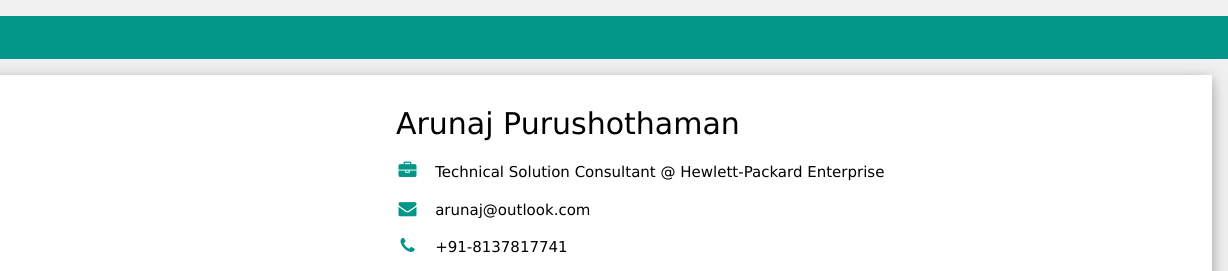
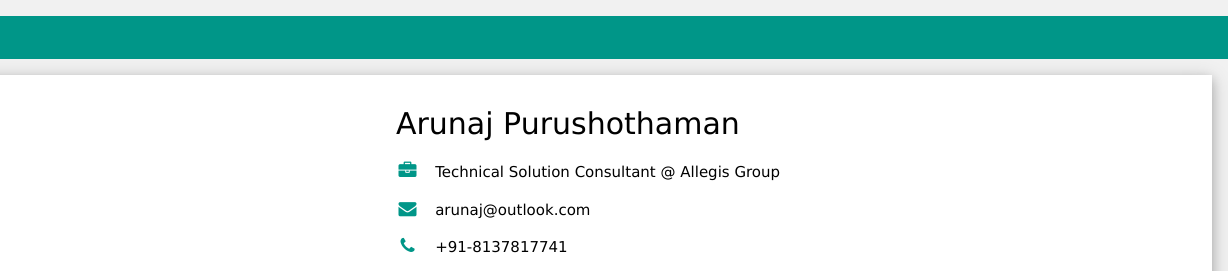
Before and after one commit to arunaj-1989/html-static-page, a plain HTML site: page index.html in a window 1280 px wide. Shown: the top 271 px of the page, 52-1280 px from the left. Drawn offline with nearby package versions, Linux system fonts and the light colour scheme.

Commit message:
Update index.html
company changes

```diff
--- a/index.html
+++ b/index.html
@@ -34,7 +34,7 @@ body, h1, h2, h3, h4, h5, h6  {font-family: Verdana, Geneva, sans-serif;}
       </div>
       <div class="w3-twothird w3-container">
         <h2>Arunaj Purushothaman</h2>
-        <p><i class="fa fa-briefcase fa-fw w3-margin-right w3-large w3-text-teal"></i>Technical Solution Consultant @ Hewlett-Packard Enterprise</p>
+        <p><i class="fa fa-briefcase fa-fw w3-margin-right w3-large w3-text-teal"></i>Technical Solution Consultant @ Allegis Group</p>
         <p><i class="fa fa-envelope fa-fw w3-margin-right w3-large w3-text-teal"></i>arunaj@outlook.com</p>
         <p><i class="fa fa-phone fa-fw w3-margin-right w3-large w3-text-teal"></i>+91-8137817741</p>
         <p><i class="fa fa-home fa-fw w3-margin-right w3-large w3-text-teal"></i>Bangalore, IN</p>
```
